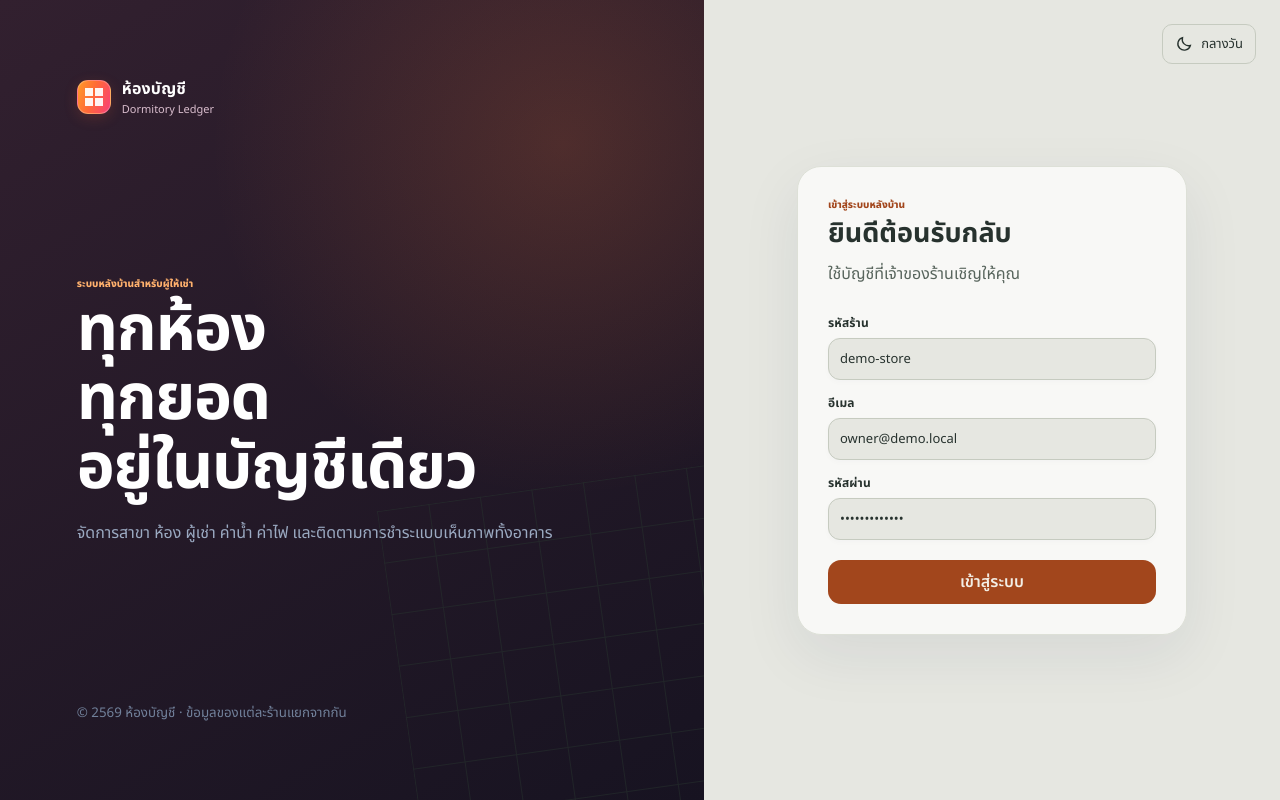
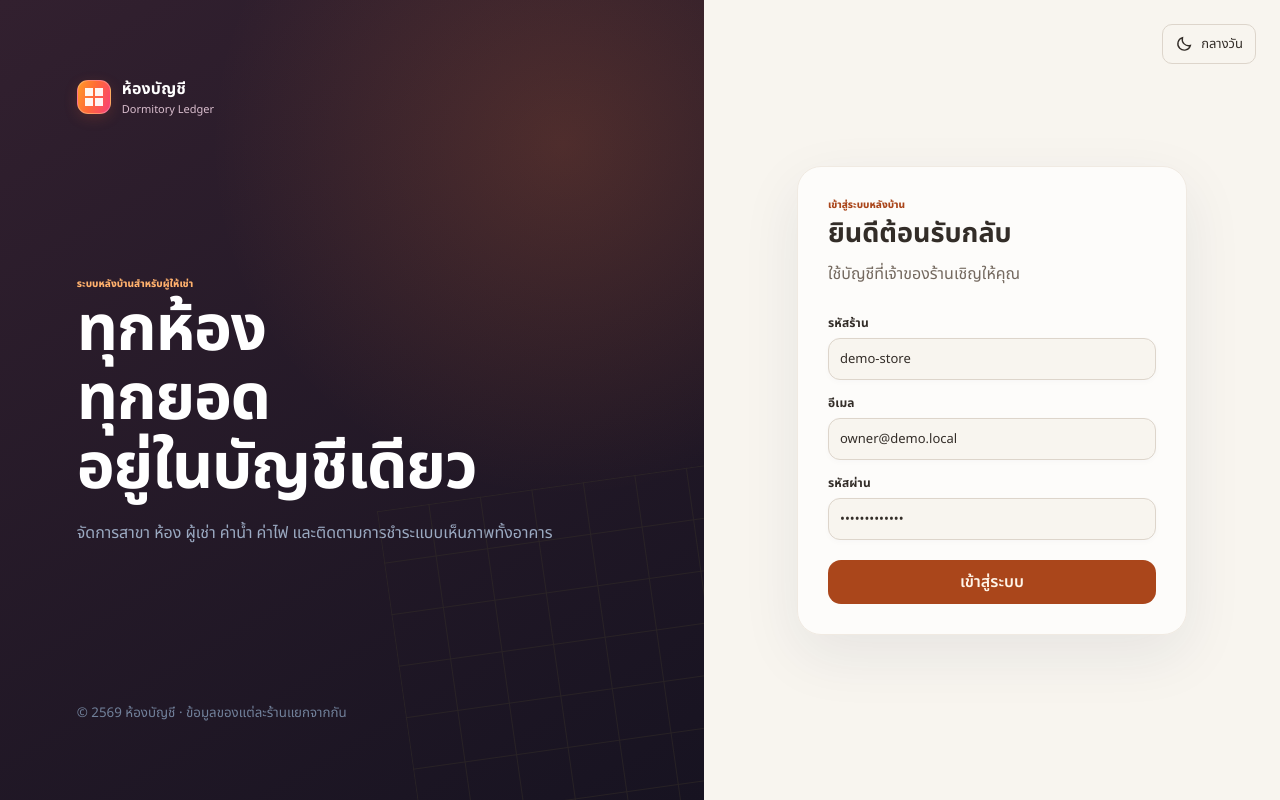
Before and after one commit to jaytanetdev/dormitory-backoffice, a Next.js app: page /login in a window 1280 px wide. Built offline with nearby package versions, Linux system fonts and the light colour scheme; no server answers.

Commit message:
Unify orange theme with warm neutral surfaces

```diff
--- a/app/usability.css
+++ b/app/usability.css
@@ -1,55 +1,55 @@
 /* Calm surfaces, orange actions, and a collection-first dashboard. */
 :root {
-  --paper: #d7d9d2;
-  --surface: #e6e7e1;
-  --surface-soft: #dde0d7;
-  --sidebar: #fb8b32;
+  --paper: #ebe7e1;
+  --surface: #f8f5ef;
+  --surface-soft: #f0eae2;
+  --sidebar: #f18a3e;
   --room-occupied: #397e69;
   --room-vacant: #9da892;
   --room-reserved: #916923;
   --room-maintenance: #a64e63;
-  --ink: #27322e;
-  --muted: #58655d;
-  --line: #c6cbc0;
-  --blue: #a2461c;
-  --accent: #b96739;
+  --ink: #332d28;
+  --muted: #74695f;
+  --line: #ddd5cb;
+  --blue: #aa461b;
+  --accent: #d1763c;
   --teal: #397e69;
   --coral: #a64e63;
   --amber: #916923;
   --partial: #76668f;
-  --orange-soft: #e3d7c6;
-  --action: #a2461c;
-  --action-hover: #873815;
-  --action-ink: #f3eee5;
-  --tooltip: #2b382f;
-  --tooltip-ink: #e7ece1;
-  --tooltip-muted: #bdc9ba;
+  --orange-soft: #f3e2cf;
+  --action: #aa461b;
+  --action-hover: #903815;
+  --action-ink: #fff5e9;
+  --tooltip: #382c24;
+  --tooltip-ink: #faf0e3;
+  --tooltip-muted: #d7c3b0;
 }
 :root[data-theme="dark"] {
-  --paper: #1c231e;
-  --surface: #252e27;
-  --surface-soft: #2e3930;
-  --sidebar: #ed7824;
+  --paper: #211e1c;
+  --surface: #2b2724;
+  --surface-soft: #34302c;
+  --sidebar: #df742e;
   --room-occupied: #73aa91;
   --room-vacant: #8e9b86;
   --room-reserved: #c0a267;
   --room-maintenance: #c28394;
-  --ink: #dee5d9;
-  --muted: #a5b39f;
-  --line: #3c493e;
-  --blue: #d09265;
-  --accent: #b77749;
+  --ink: #eee5da;
+  --muted: #b9ab9d;
+  --line: #494039;
+  --blue: #efaa70;
+  --accent: #da8c53;
   --teal: #73aa91;
   --coral: #c28394;
   --amber: #c0a267;
   --partial: #ab9bbf;
-  --orange-soft: #3c3428;
-  --action: #a25a30;
-  --action-hover: #8b4d28;
-  --action-ink: #f0e9dc;
-  --tooltip: #d1dbc9;
-  --tooltip-ink: #27352a;
-  --tooltip-muted: #52644f;
+  --orange-soft: #413025;
+  --action: #b75022;
+  --action-hover: #9e401a;
+  --action-ink: #fff3e5;
+  --tooltip: #eadbc9;
+  --tooltip-ink: #382a21;
+  --tooltip-muted: #76604f;
 }
 body {
   background: var(--paper);
```
